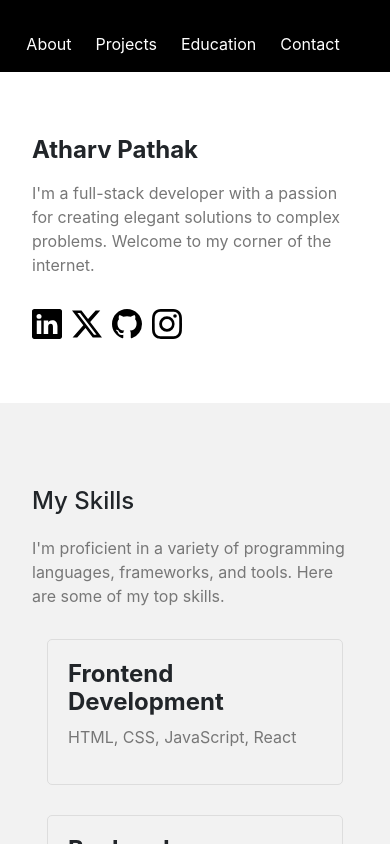
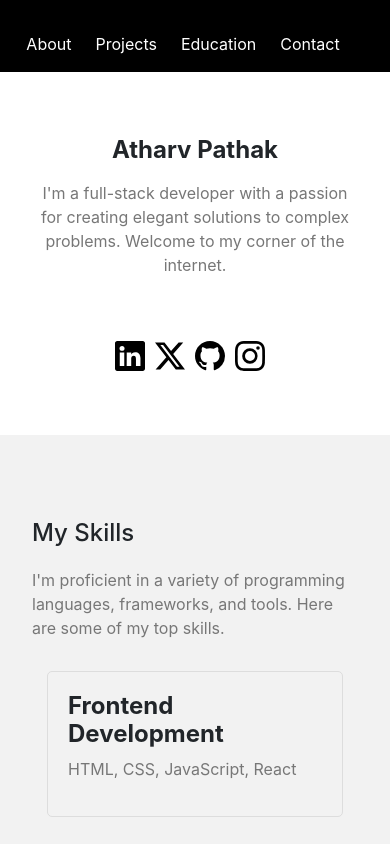
Before and after one commit to pathakjiop/New-Portfolio, a React (Create React App) app: page / in a window 390 px wide. Shown: the top 844 px of the page. Built offline with nearby package versions, Linux system fonts and the light colour scheme.

Commit message:
Center the social icons

```diff
--- a/src/components/About/About.css
+++ b/src/components/About/About.css
@@ -1,6 +1,7 @@
 /* General styles */
 .about {
   padding: 9rem; /* Adjust padding as desired */
+  height: 650px;
 }
 
 h2 {
@@ -24,20 +25,24 @@ p {
 }
 
 .social-links {
-  margin-top: 2rem; /* Increase margin-top for more space */
+  margin-top: 8rem; /* Increase margin-top for more space */
+  display: flex; /* Use flexbox to align items */
+  justify-content: center; /* Center items horizontally */
+  align-items: center; /* Center items vertically */
 }
 
 .social-icon {
-  width: 30px;
-  height: 30px;
-  margin-right: 10px;
-  gap : 10px;
+  width: 40px; /* Increase width */
+  height: 40px; /* Increase height */
+  margin-right: 20px; /* Adjust margin between icons */
 }
 
 /* Responsive styles */
 @media (max-width: 768px) {
   .about {
     padding: 4rem 2rem; /* Adjust padding for smaller screens */
+    height: auto; /* Remove fixed height for smaller screens */
+    text-align: center; /* Center text on smaller screens */
   }
 
   h2 {
@@ -48,4 +53,14 @@ p {
     font-size: 1rem; /* Reduce font size for smaller screens */
     max-width: none; /* Remove max-width for smaller screens */
   }
+
+  .social-links {
+    margin-top: 4rem; /* Adjust margin-top for smaller screens */
+  }
+
+  .social-icon {
+    width: 30px; /* Reduce width for smaller screens */
+    height: 30px; /* Reduce height for smaller screens */
+    margin-right: 10px; /* Reduce margin between icons for smaller screens */
+  }
 }
--- a/src/components/About/About.js
+++ b/src/components/About/About.js
@@ -15,6 +15,7 @@ const About = () => {
       <p className='text-gray-500 text-lg md:text-xl lg:text-base xl:text-xl dark:text-gray-400'>
         {description}
       </p>
+      <div className=''>
         <div className='social-links'>
           <a
             href='https://www.linkedin.com/in/pathak-ji-op'
@@ -62,6 +63,7 @@ const About = () => {
           </a>
         </div>
       </div>
+    </div>
   );
 };
 
```
Lines whose indentation alone changed are shown as unchanged.
